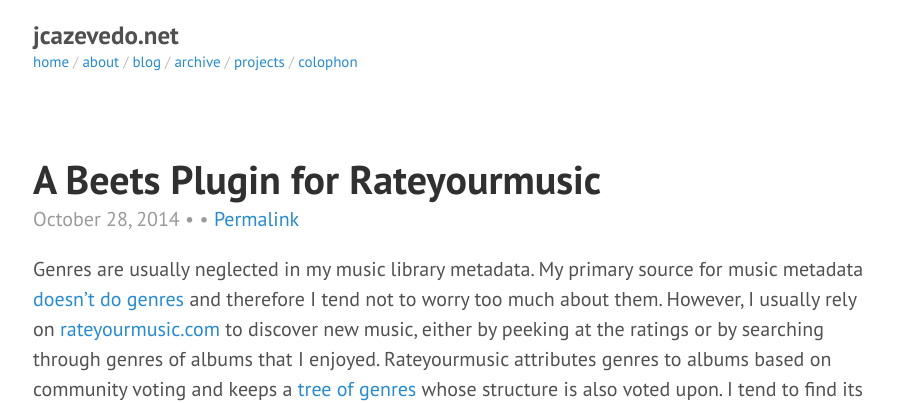
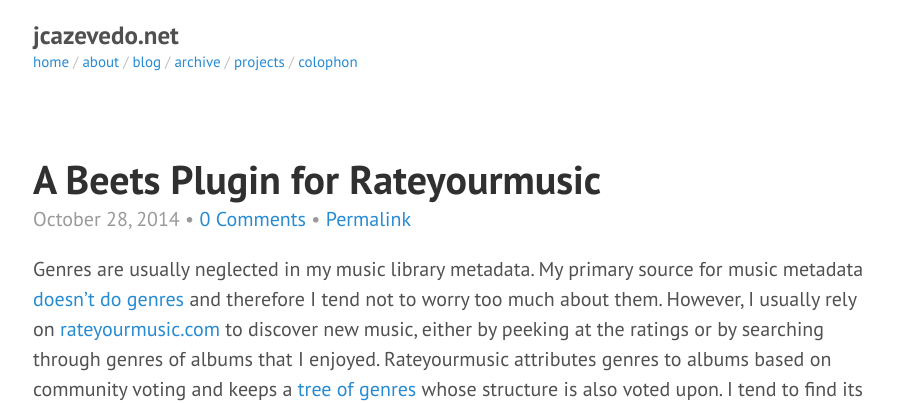
Before and after one commit to jcazevedo/jcazevedo.net, a Jekyll site: the page built from blog/index.html, in a window 1280 px wide and 1400 px high. Shown: the top 403 px of the window, without its empty margins (187-1091 px from the left). Built offline with Jekyll 4.4.1, drawn with Linux system fonts in a browser that asks for light colours; the list of posts is cut into pages by our own code; comment, search, counter and statistics services are not loaded.

Commit message:
Add placeholder for disqus comment count

```diff
--- a/blog/index.html
+++ b/blog/index.html
@@ -6,7 +6,7 @@
 {% for post in paginator.posts %}
 <div class="post">
   <h1 class="post-title">{{ post.title }}</h1>
-  <span class="post-extra-header">{{ post.date | date: "%B %-d, %Y" }} &bull; <a href="{{ post.url }}#disqus_thread"></a> &bull; <a href="{{ post.url }}">Permalink</a></span>
+  <span class="post-extra-header">{{ post.date | date: "%B %-d, %Y" }} &bull; <a href="{{ post.url }}#disqus_thread">0 Comments</a> &bull; <a href="{{ post.url }}">Permalink</a></span>
 
   {{ post.content }}
 </div>
```
